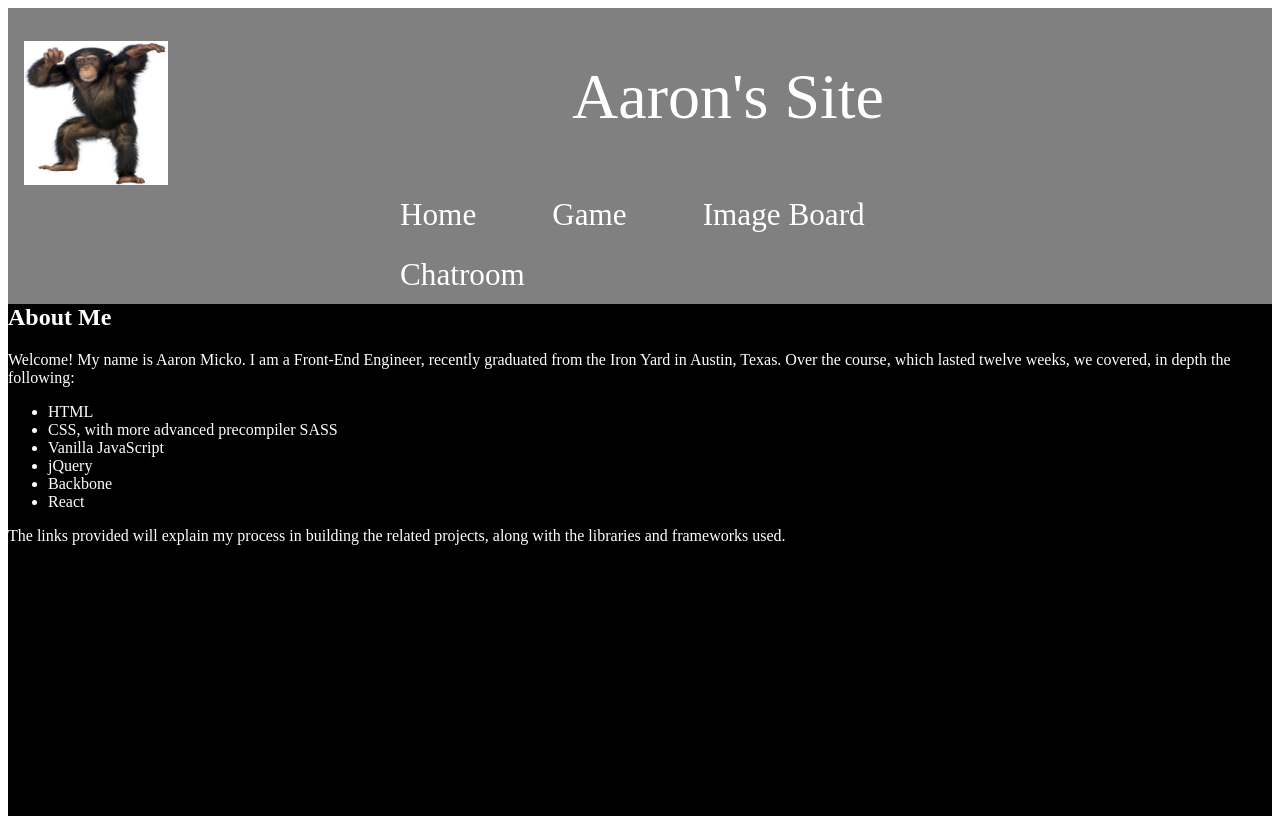
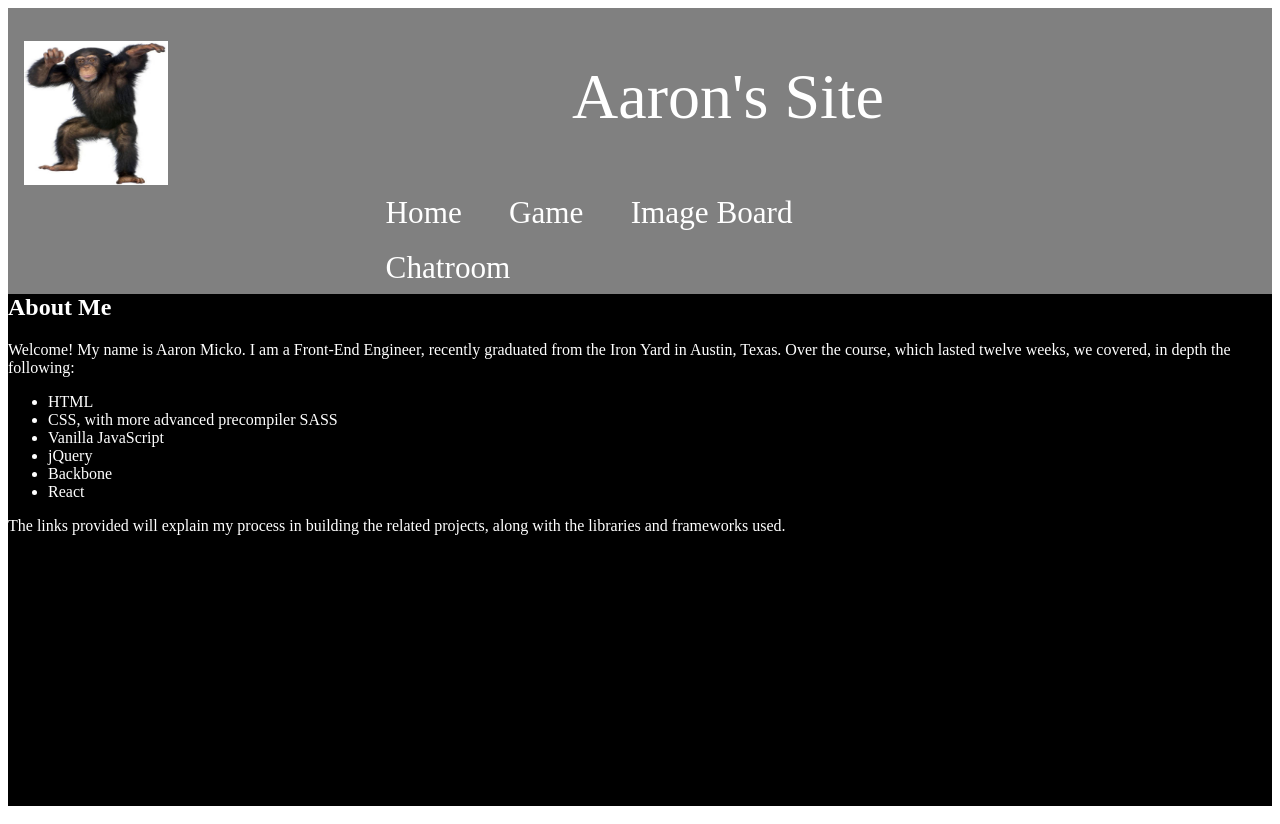
Before and after one commit to amicko/portfolio-site, a website: page index.html in a window 1280 px wide. Drawn offline with Linux system fonts and the light colour scheme.

Commit message:
nav bar corrections

```diff
--- a/styles/main.sass.css
+++ b/styles/main.sass.css
@@ -25,9 +25,9 @@ main nav {
     main nav ul li {
       text-decoration: none;
       display: inline-block;
-      padding: 0.5em;
+      padding: 0.4em;
       font-size: 1.5em;
-      margin: 0 1em; }
+      margin: 0 0.5em; }
       main nav ul li a {
         color: white;
         text-decoration: none;
--- a/styles/main.scss
+++ b/styles/main.scss
@@ -38,9 +38,9 @@ main {
 			li {
 				text-decoration: none;
 				display: inline-block;
-				padding: 0.5em;
+				padding: 0.4em;
 				font-size: 1.5em;
-				margin: 0 1em;
+				margin: 0 0.5em;
 
 				a {
 					color: white;
```
